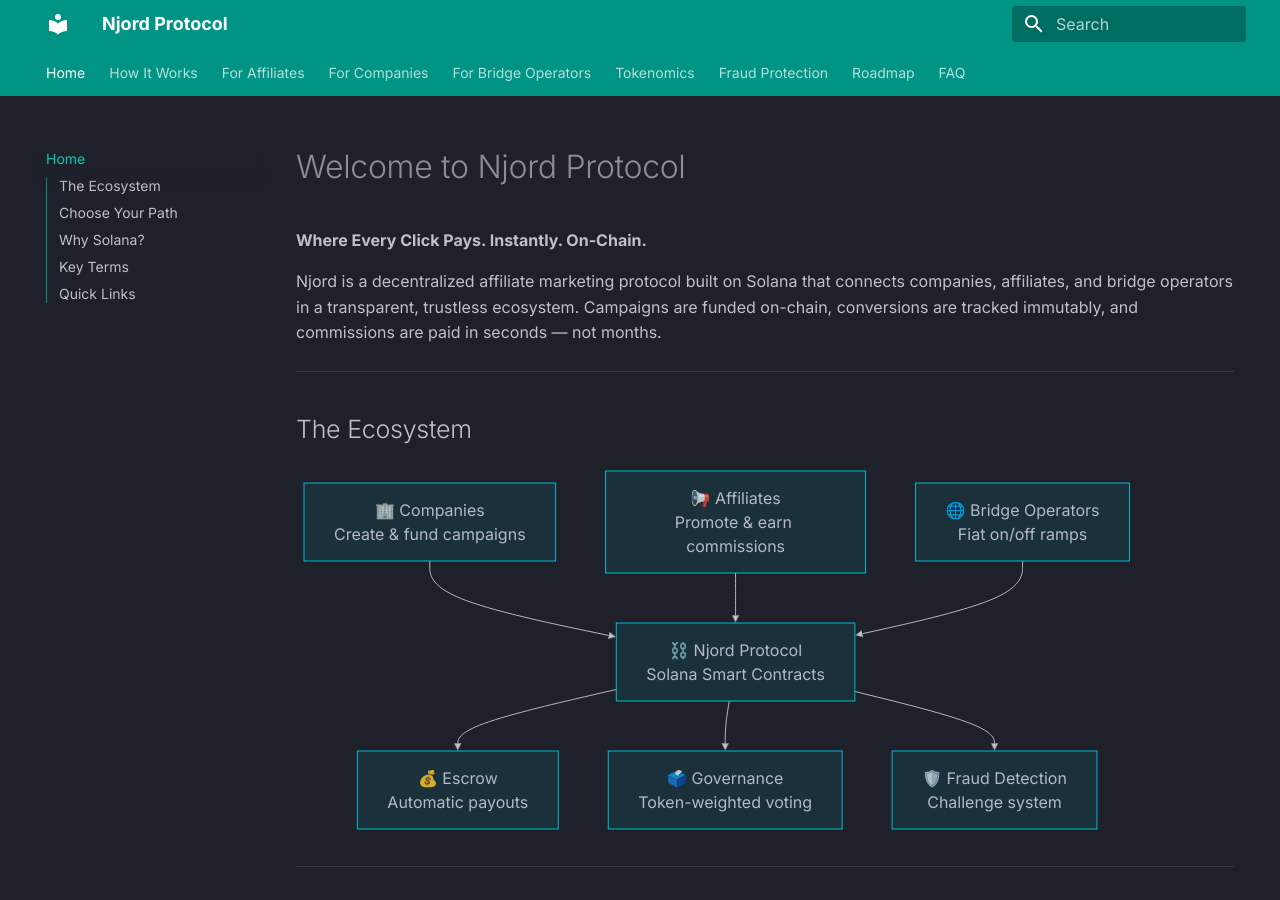
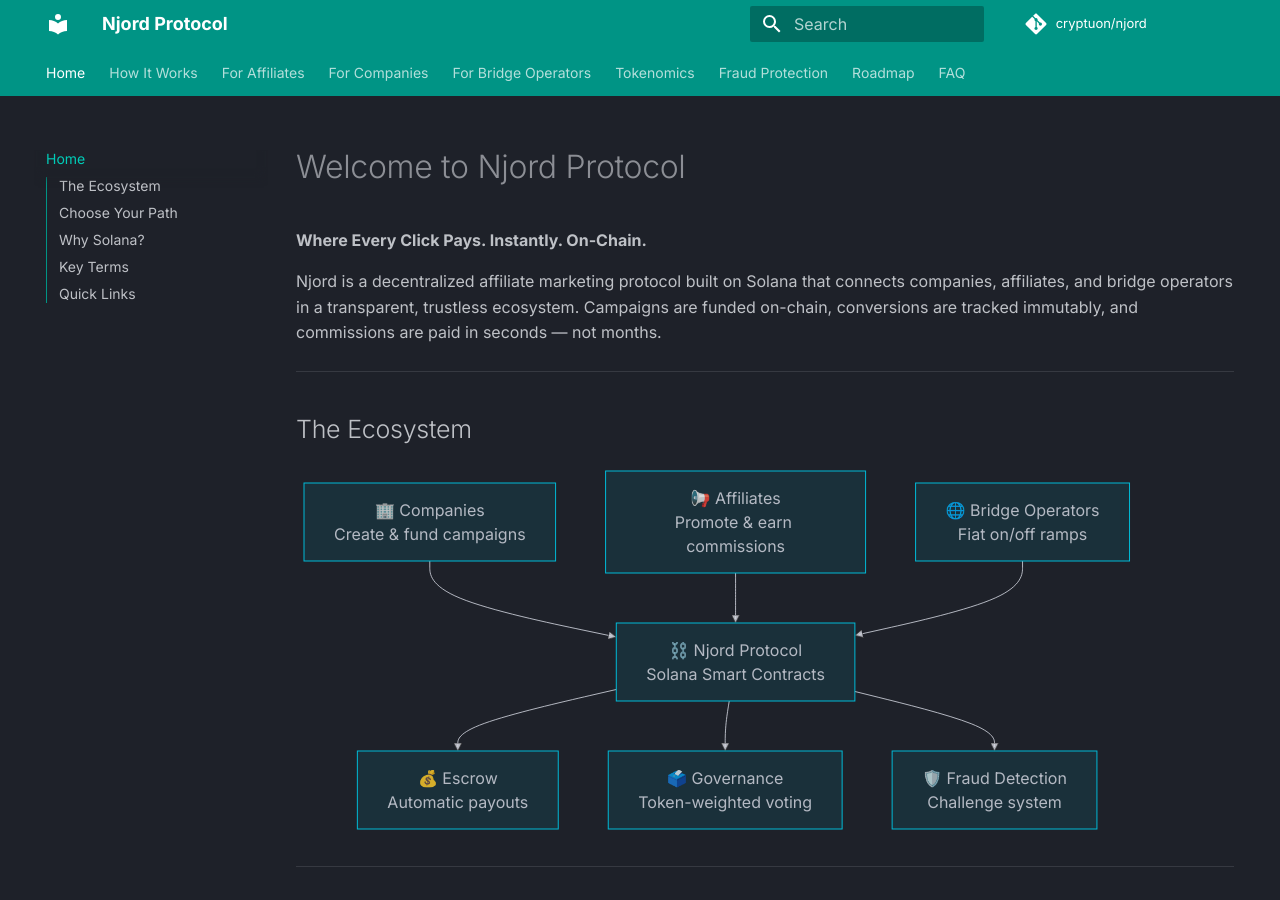
Before and after one commit to cryptuon/njord, an MkDocs documentation site: the page built from documentation/docs/index.md, in a window 1280 px wide and 900 px high. Built offline with MkDocs 1.6.1 and Material for MkDocs 9.7.7, drawn with Linux system fonts in a browser that asks for light colours; comment, search, counter and statistics services are not loaded.

Commit message:
Tighten documentation/
Fixes site_url to docs subdomain, adds repo_url, and corrects GitHub social link to cryptuon org.

```diff
--- a/documentation/mkdocs.yml
+++ b/documentation/mkdocs.yml
@@ -1,6 +1,8 @@
 site_name: Njord Protocol
 site_description: Decentralized Affiliate Marketing on Solana — Where Every Click Pays. Instantly. On-Chain.
-site_url: https://njord.cryptuon.com
+site_url: https://njord.docs.cryptuon.com/
+repo_url: https://github.com/cryptuon/njord
+repo_name: cryptuon/njord
 
 theme:
   name: material
@@ -50,7 +52,7 @@
 extra:
   social:
     - icon: fontawesome/brands/github
-      link: https://github.com/njord-protocol/njord
+      link: https://github.com/cryptuon/njord
   generator: false
 
 extra_javascript:
```
